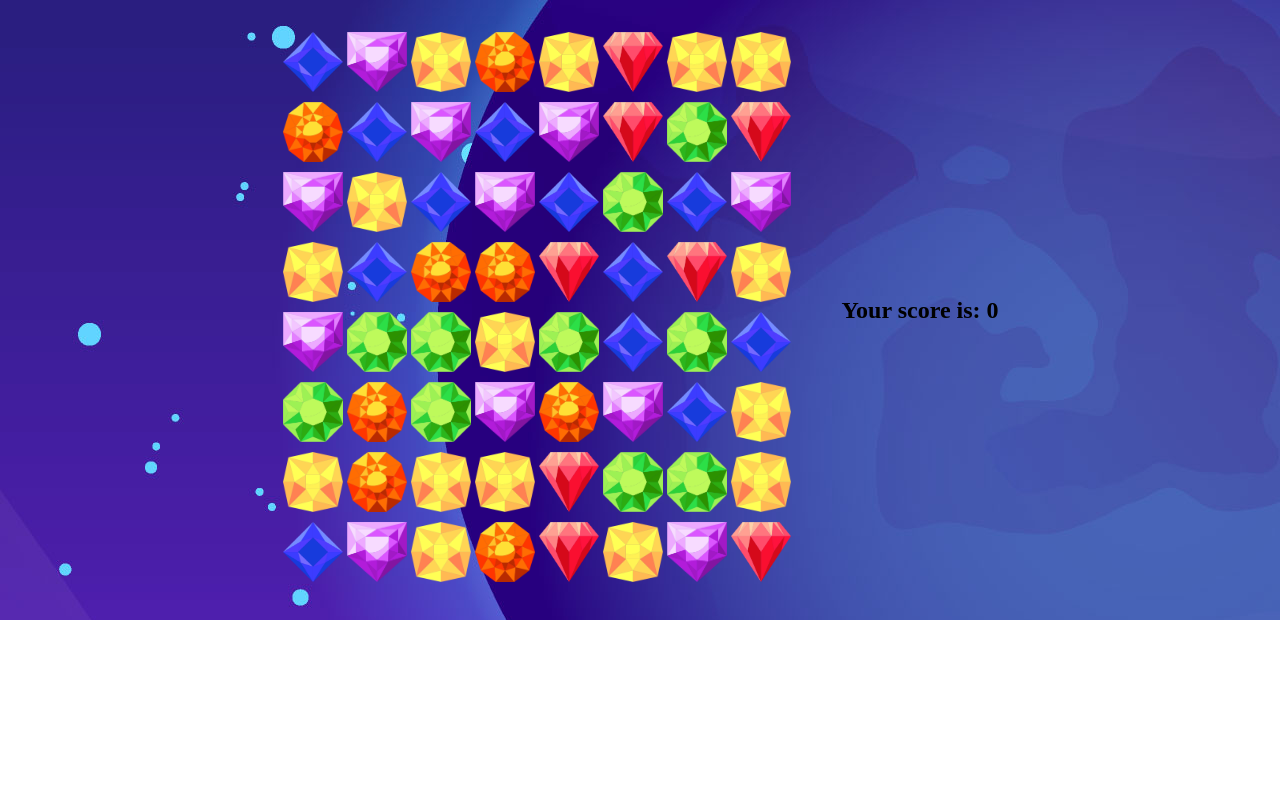
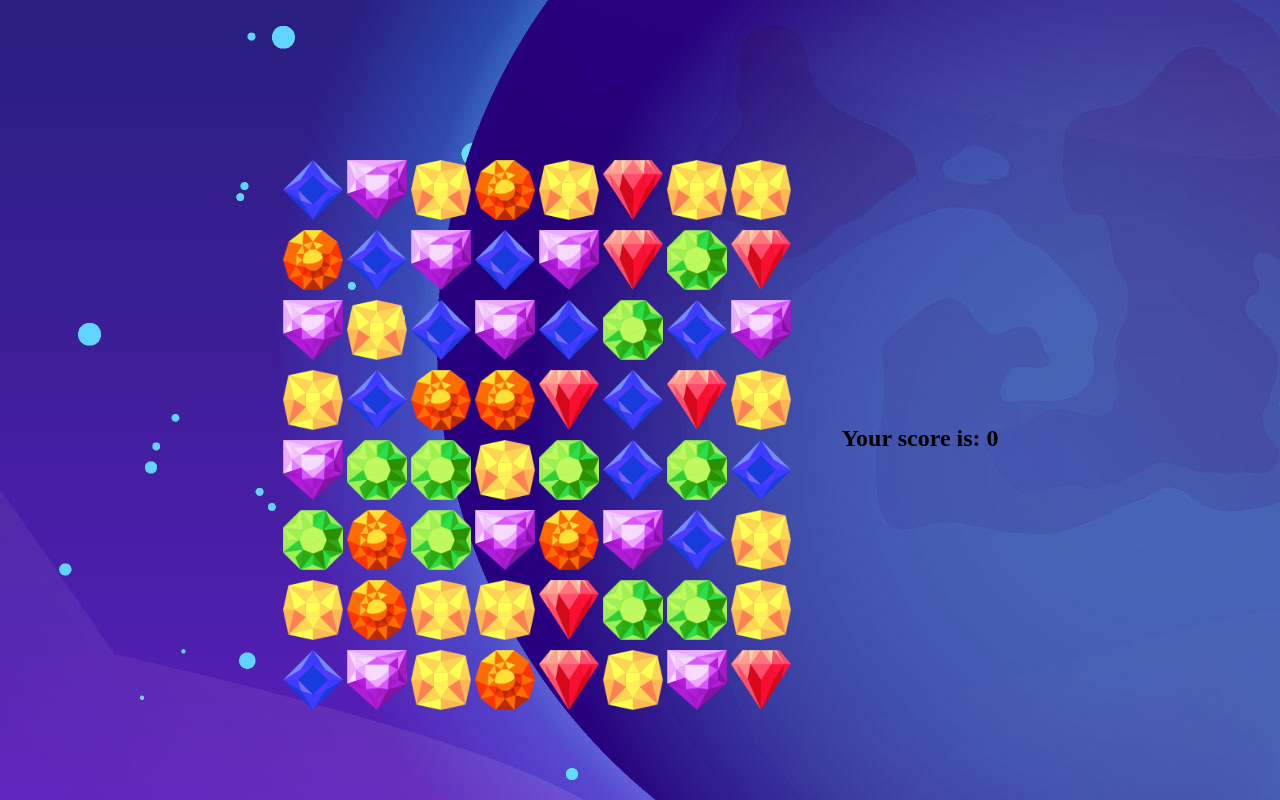
Before and after one commit to Roman1510/jewel-match, a React (Create React App) app: page / in a window 1280 px wide. Built offline with nearby package versions, Linux system fonts and the light colour scheme.

Commit message:
fully fixed background image

```diff
--- a/src/App.js
+++ b/src/App.js
@@ -183,7 +183,7 @@ const App = () => {
 
 
     return (
-        <div className="app" style={{ backgroundImage: `url(${background})`}} >
+        <div className="app">
             <div className="game" >
                 {currColorArr.map((color, index) => (
                     <div className="grid">
--- a/src/index.css
+++ b/src/index.css
@@ -1,8 +1,16 @@
 body {
   margin:0px;
+  background-image: url('images/1624.jpg');
+  height: 620px;
+}
+#root {
+  display: flex;
+  align-items: center;
+  justify-content: center;
 }
 
 .app {
+  margin-top: 10%;
   display: flex;
   padding: 30px;
   align-items: center;
```
